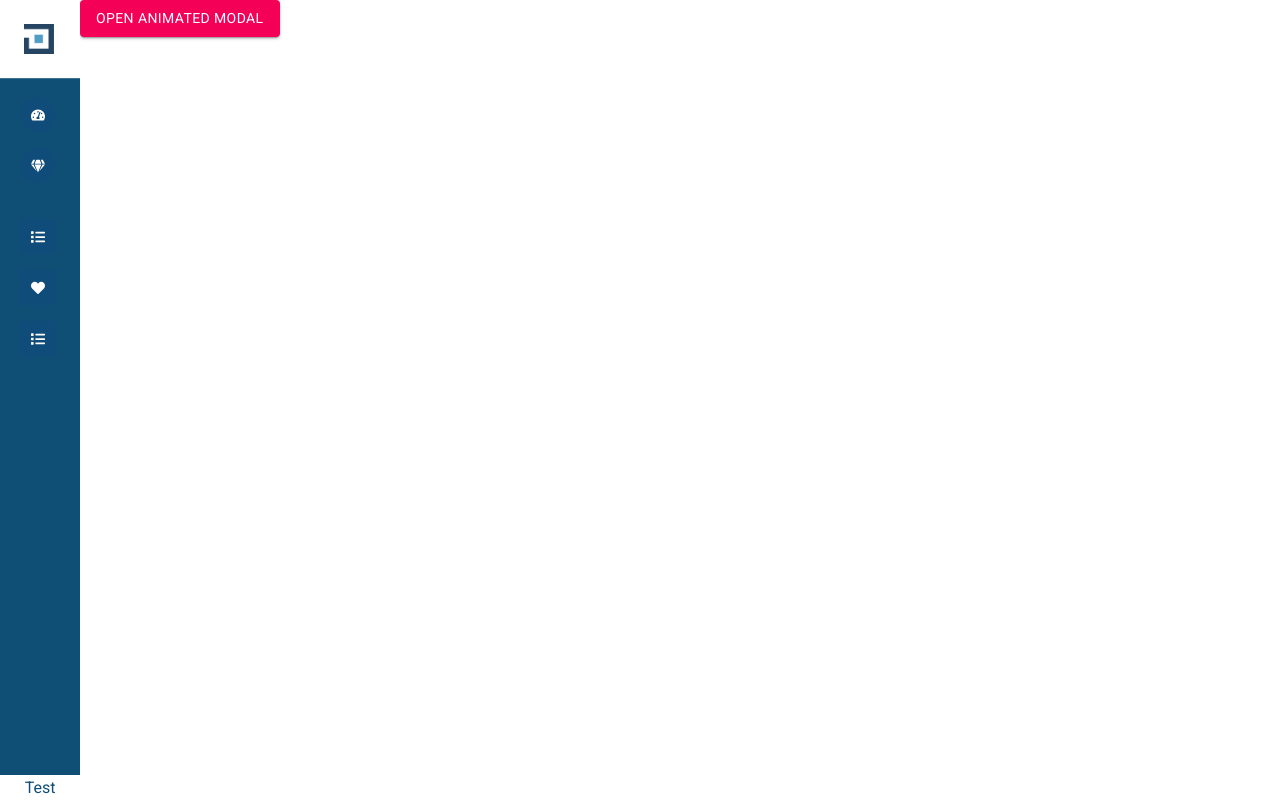
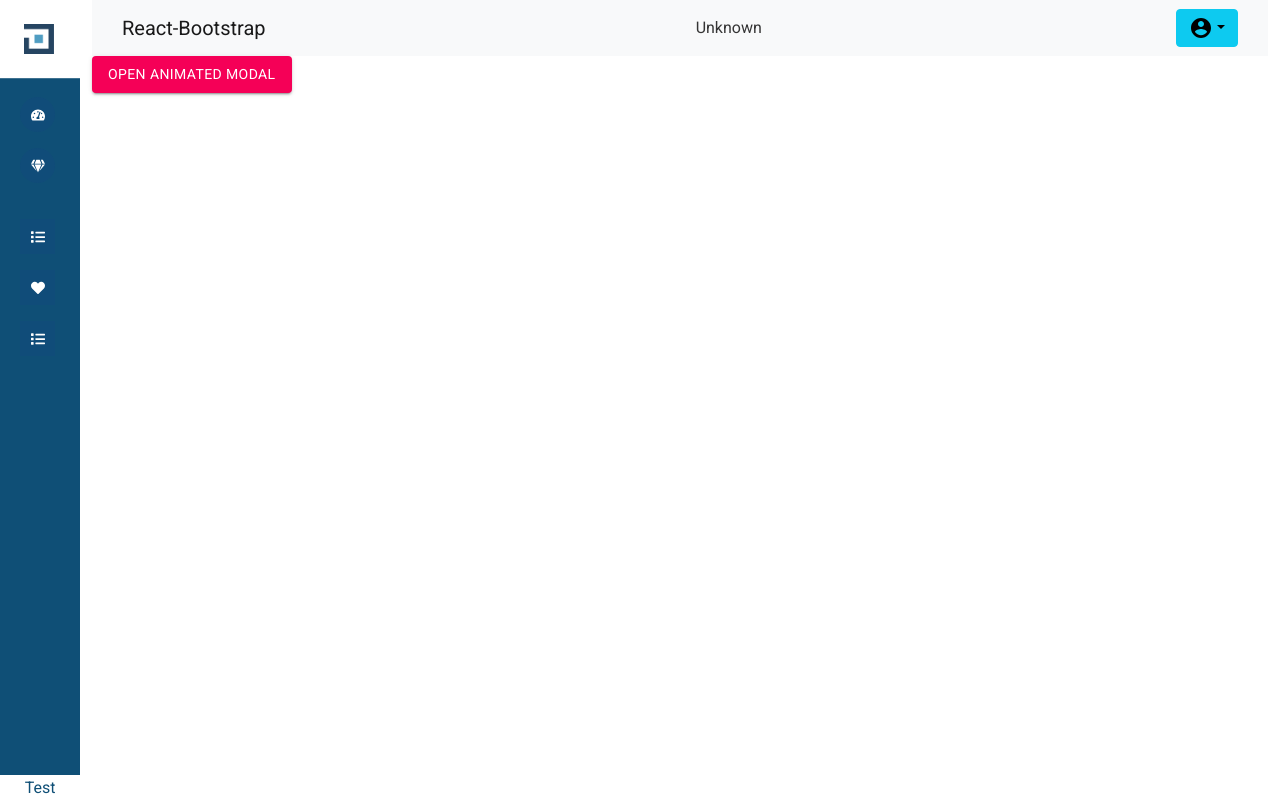
Before and after one commit to DefectDojo/ui2-incubating, a React (Create React App) app: page /product/add in a window 1280 px wide. Built offline with nearby package versions, Linux system fonts and the light colour scheme; sample sign-in values are in the browser's storage; the HTML template or start-up script is replaced by a standard one.

Commit message:
UI v2 38 (#13)
* Added Bootstrap Toolbar With Path information

* Added Logout Functionality

```diff
--- /dev/null
+++ b/src/TopBar/topbar.js
@@ -0,0 +1,55 @@
+import React,{ Component } from "react";
+import { Navbar, Container, Nav, Dropdown} from "react-bootstrap";
+import { withRouter } from "react-router";
+import AccountCircleIcon from '@material-ui/icons/AccountCircle';
+
+class TopBar extends Component{
+    constructor(props){
+        super(props)
+        this.Logout = this.Logout.bind(this);
+    }
+
+
+    Logout(){
+        localStorage.removeItem("token")
+        this.props.history.push("/login")
+
+    }
+
+    GetRouteHeading(){
+        var page;
+        switch(this.props.location.pathname){
+            case "/products":
+                page="Products"
+                break
+            default:
+                page="Unknown"
+        }
+        return page
+    }
+
+    render(){
+        var page = this.GetRouteHeading();
+        return (
+            <Navbar bg="light" expand="lg">
+                <Container>
+                    <Navbar.Brand href="#home">React-Bootstrap</Navbar.Brand>
+                    <Navbar.Toggle aria-controls="basic-navbar-nav" />
+                    <Navbar.Collapse id="basic-navbar-nav">
+                        <Nav.Item className="m-auto">{page}</Nav.Item>
+                    </Navbar.Collapse>
+                    <Dropdown>
+                    <Dropdown.Toggle variant="info" id="dropdown-basic">
+                        <AccountCircleIcon/>
+                    </Dropdown.Toggle>
+                        <Dropdown.Menu>
+                            <Dropdown.Item onClick={this.Logout}>Logout</Dropdown.Item>
+                        </Dropdown.Menu>
+                    </Dropdown>
+                </Container>
+            </Navbar>
+        );
+    }
+}
+
+export default withRouter(TopBar)
--- a/src/styles/App.scss
+++ b/src/styles/App.scss
@@ -1,4 +1,5 @@
 @import url('https://fonts.googleapis.com/css?family=Roboto&display=swap');
+@import "~bootstrap/scss/bootstrap";
 
 $sidebar-bg-color: #0f4f76;
 $submenu-bg-color: rgba(255, 255, 255, 0.05);
--- a/src/views/Layout.js
+++ b/src/views/Layout.js
@@ -1,7 +1,6 @@
 import React from 'react';
 import Aside from "./Aside"
 import Main from './Main';
-
 
 function Layout() {
   return (
--- a/src/views/Main.js
+++ b/src/views/Main.js
@@ -4,15 +4,19 @@ import React from 'react'
 import AddProduct from './AddProduct'
 import { PrivateRoute } from '../_components/PrivateRoute';
 
+import TopBar  from "../TopBar/topbar.js";
 
 
 
 const Main = () =>{
     return (
+        <div class="container-fluid">
+        <TopBar/>
         <Switch>
         <PrivateRoute exact path='/products' component={Product} />
         <PrivateRoute exact path='/product/add' component={AddProduct}/>
         </Switch>
+        </div>
     )
 }
 
```
